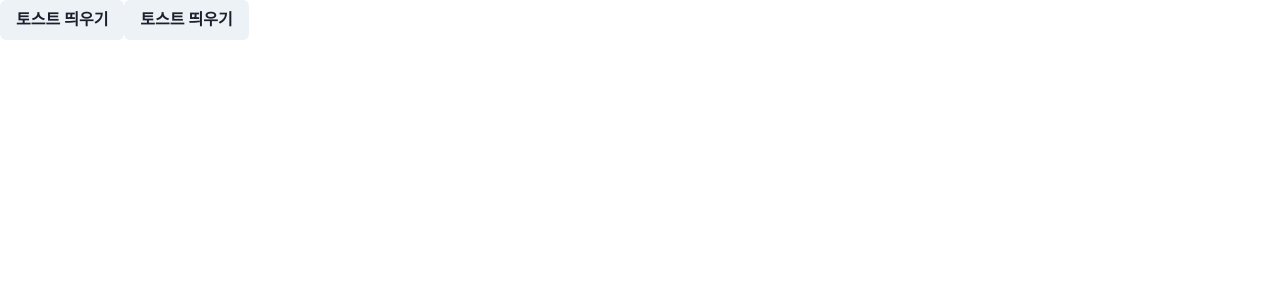
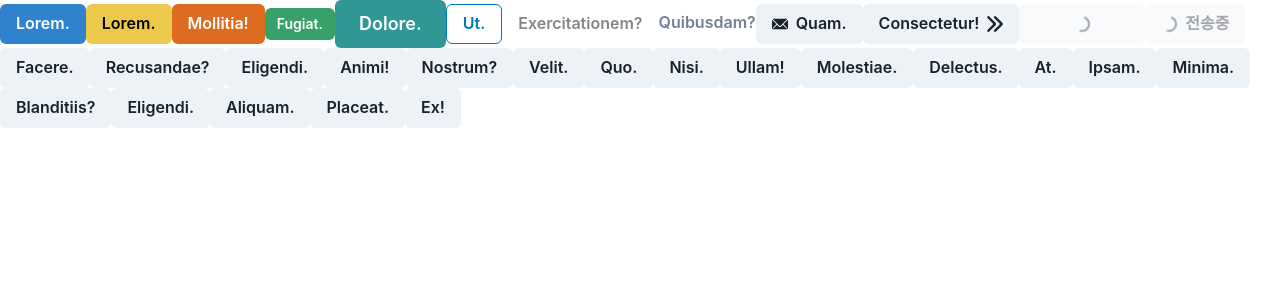
Before and after one commit to AngelosGithub/react231031, a React (Create React App) app: page / in a window 1280 px wide. Shown: the top 300 px of the page. Built offline with nearby package versions, Linux system fonts and the light colour scheme.

Commit message:
231102 Button 사용

```diff
--- a/src/App.js
+++ b/src/App.js
@@ -1,37 +1,50 @@
-import { Button, useToast } from "@chakra-ui/react";
+import { Button } from "@chakra-ui/react";
+import { ArrowRightIcon, EmailIcon } from "@chakra-ui/icons";
 
 function App() {
-  const toast = useToast();
   return (
     <>
-      <Button
-        onClick={() =>
-          toast({
-            title: "저장 완료",
-            description: "게시물 저장 되었습니다",
-            duration: 2000,
-            position: "top",
-            isClosable: true,
-          })
-        }
-      >
-        토스트 띄우기
+      <Button colorScheme="blue">Lorem.</Button>
+      <Button colorScheme="yellow">Lorem.</Button>
+      <Button colorScheme="orange">Mollitia!</Button>
+      <Button size={"sm"} colorScheme="green">
+        Fugiat.
       </Button>
-
-      <Button
-        onClick={() =>
-          toast({
-            title: "저장 실패",
-            description: "게시물 저장 되지 않았습니다",
-            duration: 2000,
-            position: "top",
-            isClosable: true,
-            status: "error",
-          })
-        }
-      >
-        토스트 띄우기
+      <Button size={"lg"} colorScheme="teal">
+        Dolore.
       </Button>
+      <Button colorScheme="telegram" variant={"outline"}>
+        Ut.
+      </Button>
+      <Button colorScheme="blackAlpha" variant={"ghost"}>
+        Exercitationem?
+      </Button>
+      <Button variant={"link"}>Quibusdam?</Button>
+      <Button leftIcon={<EmailIcon />}>Quam.</Button>
+      <Button rightIcon={<ArrowRightIcon />}>Consectetur!</Button>
+      <Button isLoading>Voluptatem!</Button>
+      <Button isLoading loadingText={"전송중"}>
+        Ad.
+      </Button>
+      <Button>Facere.</Button>
+      <Button>Recusandae?</Button>
+      <Button>Eligendi.</Button>
+      <Button>Animi!</Button>
+      <Button>Nostrum?</Button>
+      <Button>Velit.</Button>
+      <Button>Quo.</Button>
+      <Button>Nisi.</Button>
+      <Button>Ullam!</Button>
+      <Button>Molestiae.</Button>
+      <Button>Delectus.</Button>
+      <Button>At.</Button>
+      <Button>Ipsam.</Button>
+      <Button>Minima.</Button>
+      <Button>Blanditiis?</Button>
+      <Button>Eligendi.</Button>
+      <Button>Aliquam.</Button>
+      <Button>Placeat.</Button>
+      <Button>Ex!</Button>
     </>
   );
 }
```
